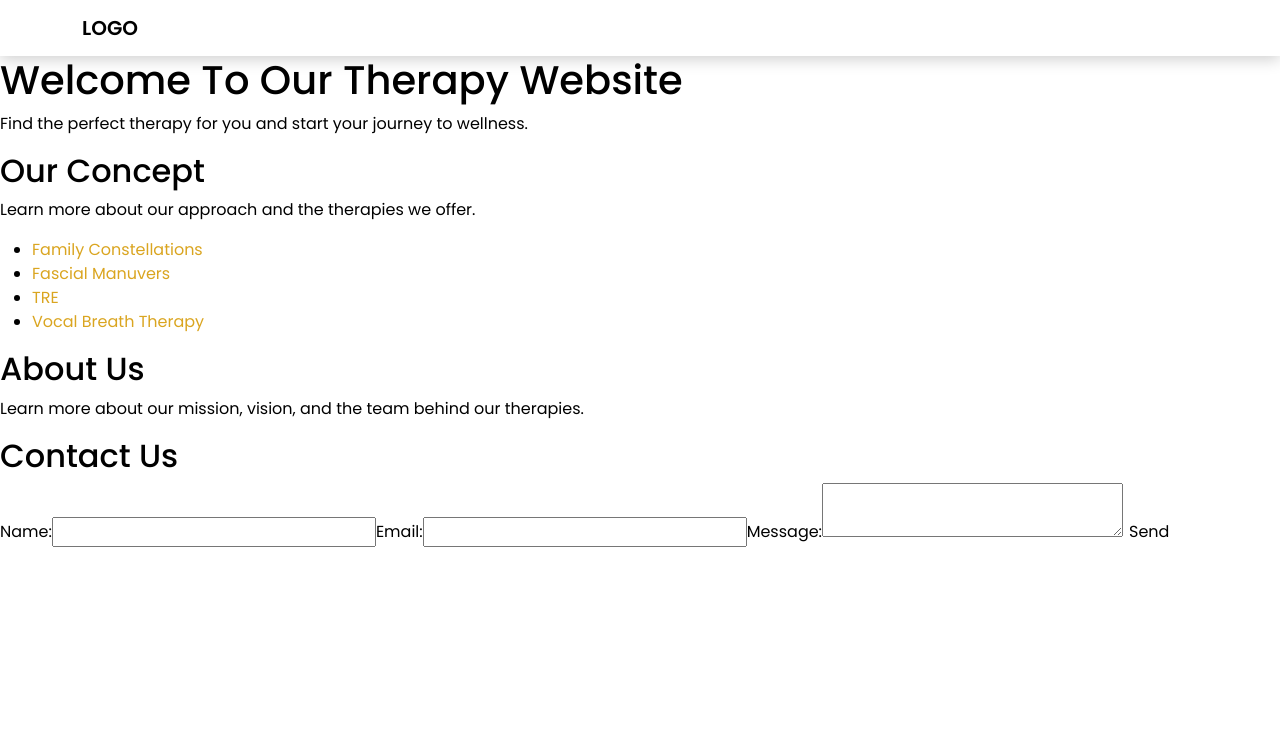
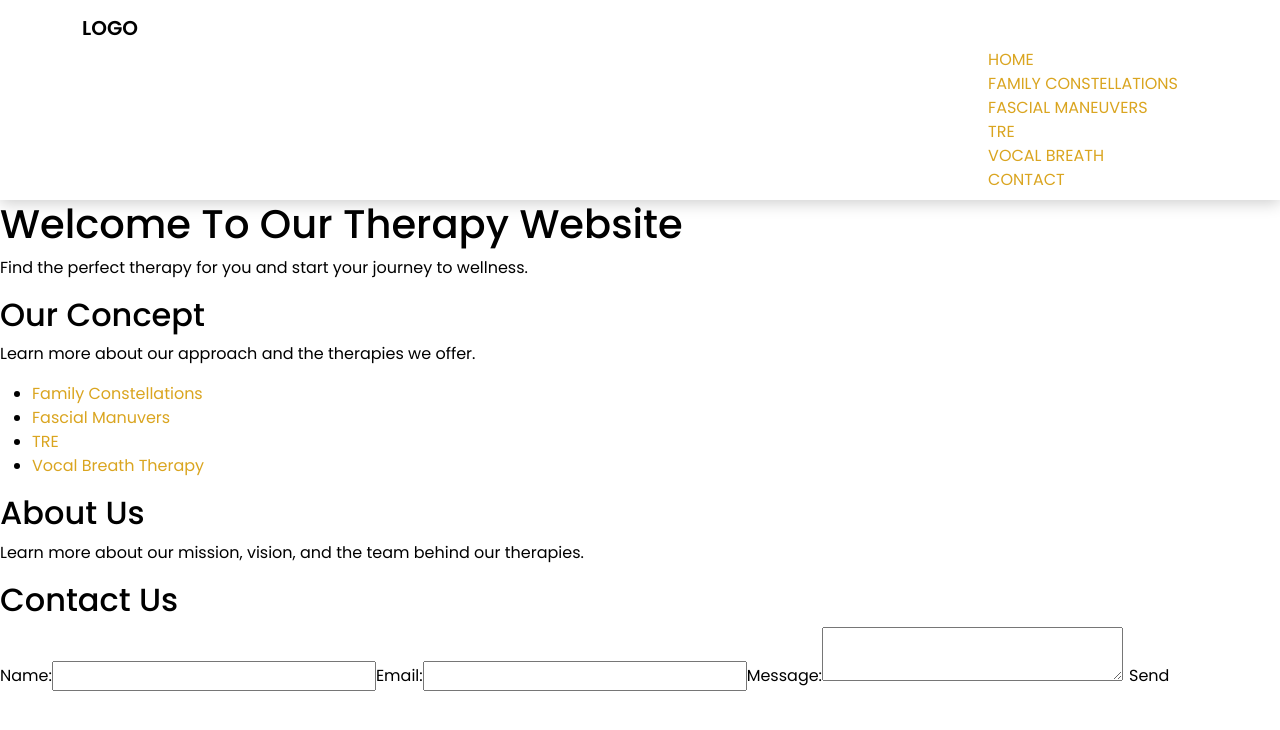
Before and after one commit to margaritaherazo/polymorph, a React (Create React App) app: page / in a window 1280 px wide. Shown: the top 730 px of the page. Built offline with nearby package versions, Linux system fonts and the light colour scheme.

Commit message:
adjusting navbar styles

```diff
--- a/src/components/Navbar.js
+++ b/src/components/Navbar.js
@@ -10,7 +10,7 @@
             <div className="navbar-header">
               <Link className="navbar-brand" to="/">Logo</Link>
             </div>
-          <div className="collapse navbar-collapse menu-ui-design" id="navbar-menu">
+            <div className="navbar-collapse" id="navbar-menu">
               <ul className="nav navbar-nav navbar-right">
                 <li><Link className="smooth-menu" to="/">Home</Link></li>
                 <li><Link className="smooth-menu" to="/familyconst">Family Constellations</Link></li>
--- a/src/styles/App.css
+++ b/src/styles/App.css
@@ -26,9 +26,3 @@
   background: transparent;
   border: none;
 }
-
-/* Navbar custom classes */
-.top-area {
-  position: relative;
-  z-index: 9999;
-}
--- a/src/styles/Navbar.css
+++ b/src/styles/Navbar.css
@@ -19,12 +19,29 @@
     text-transform: uppercase;
 }
 
+.navbar-collapse {
+    display: flex;
+    justify-content: flex-end;
+}
+
+.navbar-nav {
+    display: inline-block;
+    margin: 0;
+    padding: 0;
+    list-style: none;
+}
+
+.navbar-nav > li {
+    list-style: none;
+}
+
 .navbar-nav > li > a {
     font-size: 16px;
     font-weight: 400;
     text-transform: uppercase;
-    padding: 35px 20px;
+    padding: 15px 20px;
     transition: color 0.3s linear;
+
 }
 
 .navbar-nav > li > a:hover,
@@ -52,9 +69,11 @@
     overflow-y: scroll;
     height: 350px;
 }
+
 .menu-ui-design::-webkit-scrollbar {
     width: 5px;
 }
+
 .menu-ui-design::-webkit-scrollbar-thumb {
     background-color: #d92cf9;
 }
```
Lines whose indentation alone changed are shown as unchanged.
